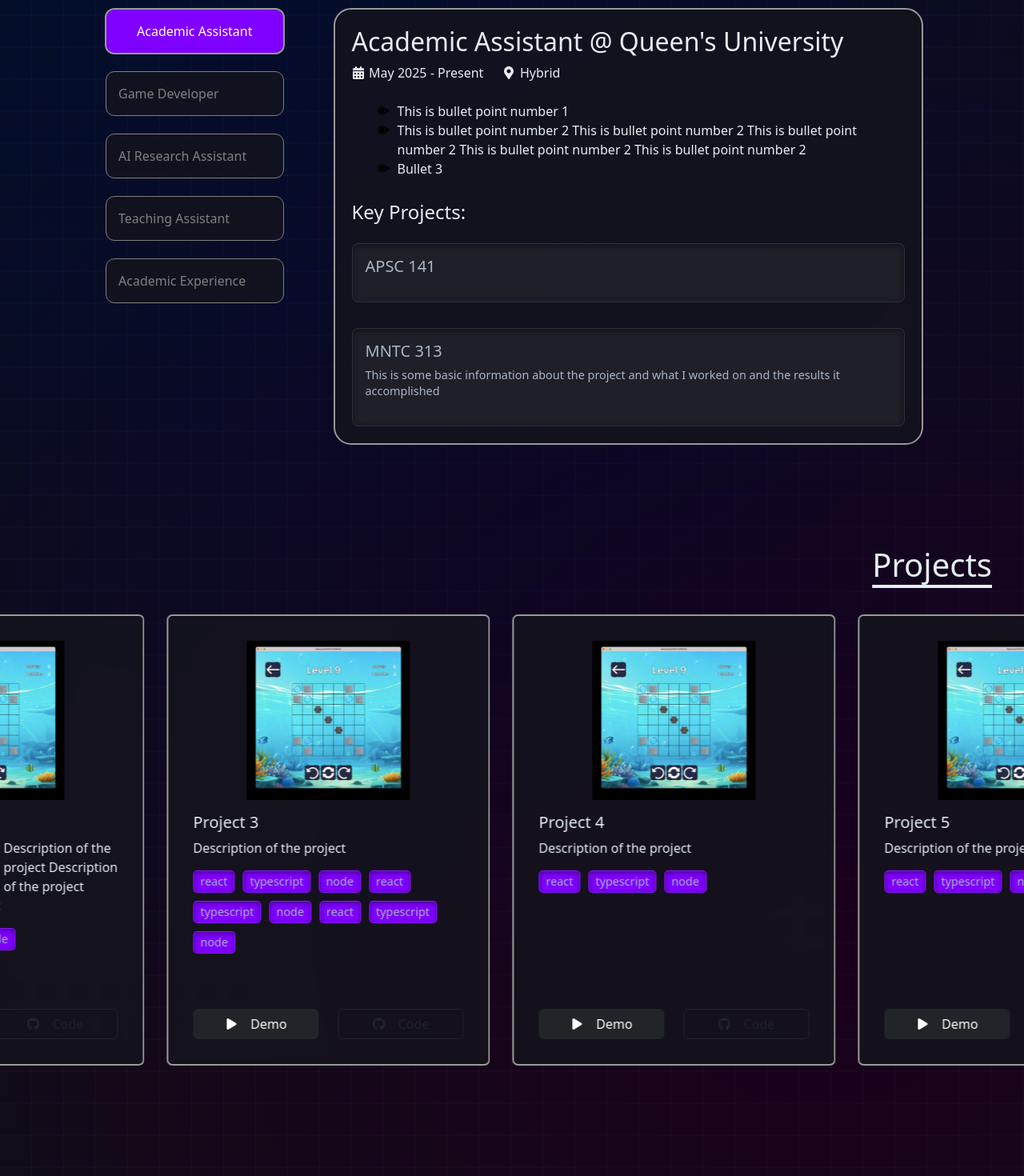
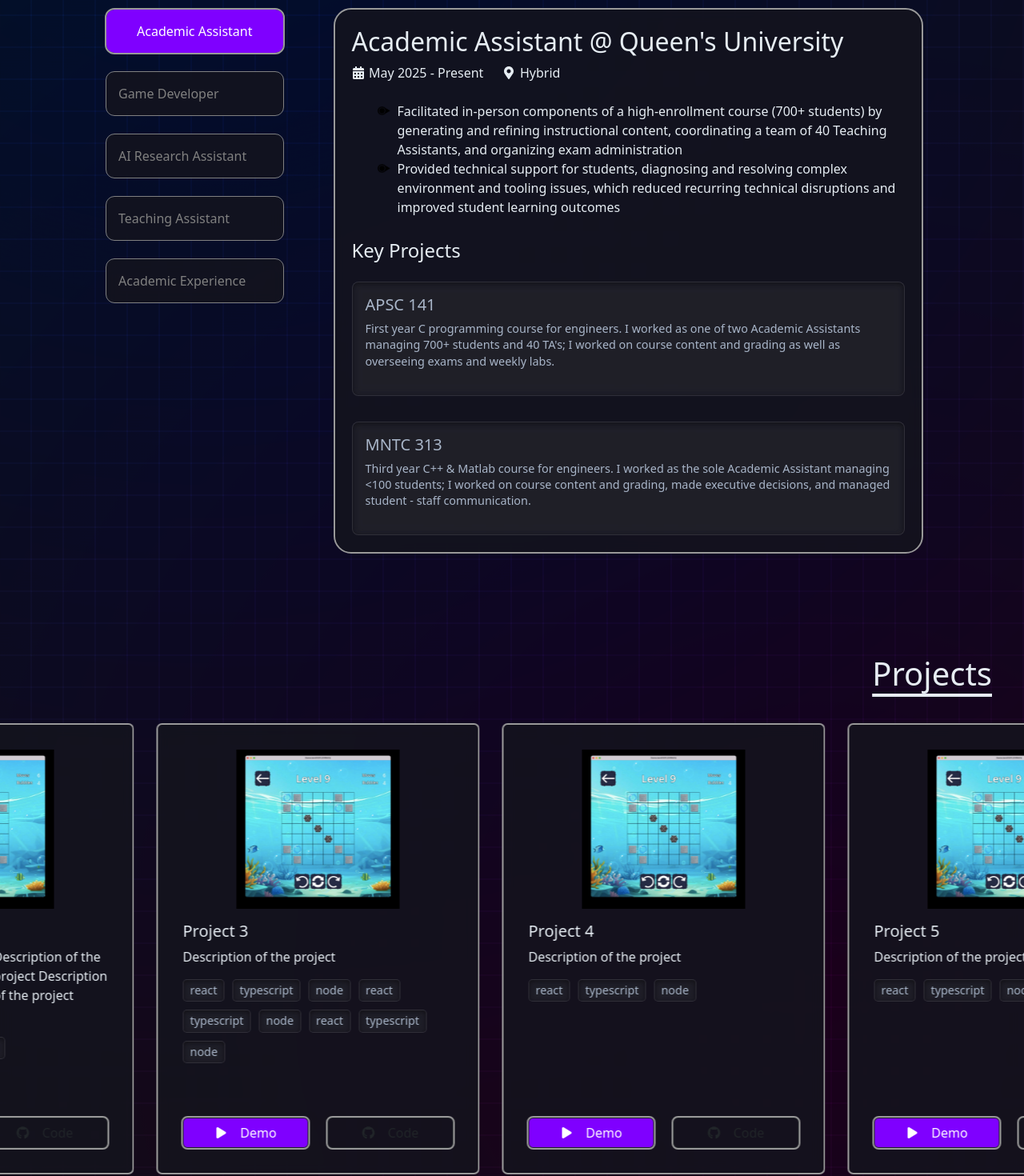
Before and after one commit to jSiderius/Portfolio-Site, a React (Vite) app: page / in a window 1280 px wide. Shown: the part 1460-2930 px from the top of the page at 80% size. Built offline with nearby package versions, Linux system fonts and the light colour scheme.

Commit message:
Updated professional experience section content

```diff
--- a/src/components/Sections/Experience.tsx
+++ b/src/components/Sections/Experience.tsx
@@ -4,6 +4,7 @@ import { useState, useRef } from "react";
 import type { ExperienceEntry } from "../../models/ExperienceEntry";
 import { experiences, academicExperiences } from "../../data/ExperienceData";
 import { motion, AnimatePresence } from "framer-motion";
+import { select } from "framer-motion/client";
 
 export default function Experience() {
   const [selected, setSelected] = useState<ExperienceEntry | null>(
@@ -89,8 +90,9 @@ export default function Experience() {
                   initial={{ y: -50, opacity: 0 }}
                   animate={{ y: 0, opacity: 1 }}
                   transition={{
+                    delay: 0.1,
                     duration:
-                      (0.8 * (selected.resumeBullets.length - i)) /
+                      (1.2 * (selected.resumeBullets.length - i)) /
                       selected.resumeBullets.length,
                     ease: "easeOut",
                   }}
@@ -100,7 +102,13 @@ export default function Experience() {
               ))}
             </ul>
 
-            <h4 style={{ marginTop: ".5em" }}>Key Projects:</h4>
+            <h4 style={{ marginTop: ".5em" }}>
+              {selected.keyProjects.length < 1
+                ? ""
+                : selected.keyProjects.length == 1
+                ? "Key Project:"
+                : "Key Projects"}
+            </h4>
             <div className="key-projects-group-container">
               {selected.keyProjects.map((proj) => (
                 <div className="sub-card-textbox">
--- a/src/components/Sections/Projects.tsx
+++ b/src/components/Sections/Projects.tsx
@@ -48,7 +48,7 @@ function ProjectsTrack() {
               href={proj.demoLink}
               target="_blank"
               rel="noopener noreferrer"
-              className="btn btn-dark link-button"
+              className="btn btn-dark link-button button-primary border-effect border-effect-small"
             >
               {<FaPlay />}
               Demo
@@ -57,7 +57,7 @@ function ProjectsTrack() {
               href={proj.githubLink}
               target="_blank"
               rel="noopener noreferrer"
-              className="btn btn-outline-dark link-button"
+              className="btn btn-outline-dark link-button button-secondary border-effect border-effect-small"
             >
               {<FaGithub />}
               Code
--- a/src/css/Projects.css
+++ b/src/css/Projects.css
@@ -70,17 +70,21 @@
 }
 
 .tech-stack-container p:hover {
-  background-color: var(--highlight-color);
-  box-shadow: 0 2px 8px rgba(0,0,0,0.15);
+	background: rgba(255, 255, 255, 0.08);
+	border-color: rgba(255, 255, 255, 0.15);
 }
 
 .tech-stack-container p {
-  margin: 0;
-  padding: 3px 8px;
-  border-radius: 5px;
-  background: #fff;
-  background-color: var(--highlight-color);
-  transition: background-color 0.2s ease, box-shadow 0.2s ease;
+	padding: 3px 8px;
+	background: rgba(255, 255, 255, 0.05);
+	border: 1px solid rgba(255, 255, 255, 0.08);
+	border-radius: 5px;
+	color: #a9b6c9;
+	box-shadow: inset 0 2px 6px rgba(0,0,0,0.4);
+	backdrop-filter: blur(6px);
+	transition: background 0.3s ease, border-color 0.3s ease;
+	margin: 0;
+
 }
 
 .flexbox-push{
@@ -102,6 +106,13 @@
 	align-items: center;
 }
 
+.button-primary{
+	background-color: var(--highlight-color) !important;
+}
+
+.button-secondary:hover{
+	background-color: var(--highlight-color) !important;
+}
 @keyframes scroll {
   from {
     transform: translateX(0%);
--- a/src/data/ExperienceData.ts
+++ b/src/data/ExperienceData.ts
@@ -8,15 +8,17 @@ export const experiences: ExperienceEntry[] = [
 		company: "Queen's University",
 		timePeriod: "May 2025 - Present",
 		workLocationType: "Hybrid",
-		resumeBullets: ["This is bullet point number 1", "This is bullet point number 2 This is bullet point number 2 This is bullet point number 2 This is bullet point number 2 This is bullet point number 2 ", "Bullet 3"],
+		resumeBullets: ["Facilitated in-person components of a high-enrollment course (700+ students) by generating and refining instructional content, coordinating a team of 40 Teaching Assistants, and organizing exam administration",
+			"Provided technical support for students, diagnosing and resolving complex environment and tooling issues, which reduced recurring technical disruptions and improved student learning outcomes",
+			],
 		keyProjects: [
 			{
 				name: "APSC 141",
-				synopsis: ""
+				synopsis: "First year C programming course for engineers. I worked as one of two Academic Assistants managing 700+ students and 40 TA's; I worked on course content and grading as well as overseeing exams and weekly labs."
 			},
 			{
 				name: "MNTC 313",
-				synopsis: "This is some basic information about the project and what I worked on and the results it accomplished"
+				synopsis: "Third year C++ & Matlab course for engineers. I worked as the sole Academic Assistant managing <100 students; I worked on course content and grading, made executive decisions, and managed student - staff communication."
 			},
 		],
 	},
@@ -26,8 +28,16 @@ export const experiences: ExperienceEntry[] = [
 		company: "Queen's University",
 		timePeriod: "May 2025 - August 2025",
 		workLocationType: "Hybrid",
-		resumeBullets: ["This is bullet point number 1", "This is bullet point number 2 This is bullet point number 2 This is bullet point number 2 This is bullet point number 2 This is bullet point number 2 ", "Bullet 3"],
-		keyProjects: [],
+		resumeBullets: ["Designed and implemented a robust, software-centric dialog system in C# using the Unity engine, enabling dynamic, text-driven conversations for an educational game",
+			"Managed development for both VR and keyboard builds, ensuring feature parity and full game functionality on every build push through disciplined version control and modular design",
+			"Integrated dialog logic with in-game world events, allowing seamless coordination between narrative progression and gameplay mechanics",
+			"Prioritized maintainability and ease of use, delivering a configuration-friendly system that required minimal post-development upkeep"],
+		keyProjects: [
+			{
+				name: "Dialog Management System",
+				synopsis: "A dialog management system used to replace RPGTalk across the entire project. Features included: World integration & callbacks, configuration menu, accessibility settings, dialog flow control, dialog file tracking, and much more.",
+			},
+	],
 	},
 	{
 		id: 3,
@@ -35,8 +45,31 @@ export const experiences: ExperienceEntry[] = [
 		company: "Ross Video",
 		timePeriod: "May 2023-August 2024",
 		workLocationType: "Hybrid",
-		resumeBullets: ["This is bullet point number 1", "This is bullet point number 2 This is bullet point number 2 This is bullet point number 2 This is bullet point number 2 This is bullet point number 2 ", "Bullet 3"],
-		keyProjects: [],
+		resumeBullets: ["Developed a web program using OCR libraries and LLM’s to reconcile quote and purchase order discrepancies which can take sales reps up to an hour of manual work",
+			"Researched quantitative methods to predict company revenue following layoffs caused by inaccurate growth forecasts, improved on existing methodology with a model that estimates quarterly revenue at 90-95% accuracy",
+			"Conducted research on market-ready AI tools by creating standardized tests and conducting user-studies and meta-analyses, positioning the company for purchasing decisions to improve employee efficiency"],
+		keyProjects: [
+			{
+				name: "Quote PO Reconciliation",
+				synopsis: "A program that used OCR and PDF libraries to break down quote and purchase order files into an itemized list of their contents and compare to find discrepencies.",
+			},
+			{
+				name: "Document Retrieval Bot",
+				synopsis: "A RAG program that pulls from a group of sharepoint documents and provides a generative AI interface to query for information.",
+			},
+			{
+				name: "Product Code Search Engine",
+				synopsis: "A program that uses vector embeddings vector databases to create a lightning fast web interface for searching Ross product codes (3000+) with natural language.",
+			},
+			{
+				name: "Revenue Forecasting",
+				synopsis: "A data pipeline connecting Salesforce data to a revenue prediction model.",
+			},
+			{
+				name: "Project Reinhardt",
+				synopsis: "A research project assessing commercially available AI products for their security risks, capabilities in a variety of programming tasks, and effeciency increase potential for Ross developers.",
+			},
+		],
 	},
 	{
 		id: 4,
@@ -44,8 +77,18 @@ export const experiences: ExperienceEntry[] = [
 		company: "Carleton University",
 		timePeriod: "September 2022 - May 2023",
 		workLocationType: "Hybrid",
-		resumeBullets: ["This is bullet point number 1", "This is bullet point number 2 This is bullet point number 2 This is bullet point number 2 This is bullet point number 2 This is bullet point number 2 ", "Bullet 3"],
-		keyProjects: [],
+		resumeBullets: ["Led discussions, provided one-on-one support, and graded materials to assist senior staff in delivering C and C++ software engineering courses, enhancing instruction quality and fostering student engagement",
+			"Reviewed and analyzed students’ code to provide meaningful insights, enhancing their understanding of programming concepts and developing their debugging skills"],
+		keyProjects: [
+			{
+				name: "COMP 2402",
+				synopsis: "Second year intro to C & C++ course.",
+			},
+			{
+				name: "COMP 2404",
+				synopsis: "Follow up course to COMP 2402 teaching more advanced topics.",
+			},
+		],
 	},
 	{
 		id: 5,
@@ -54,7 +97,8 @@ export const experiences: ExperienceEntry[] = [
 		timePeriod: "",
 		workLocationType: "",
 		resumeBullets: [],
-		keyProjects: [],
+			keyProjects: [],
+
 	}
 ]
 
```
